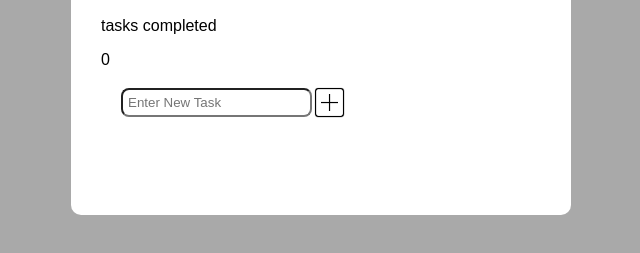
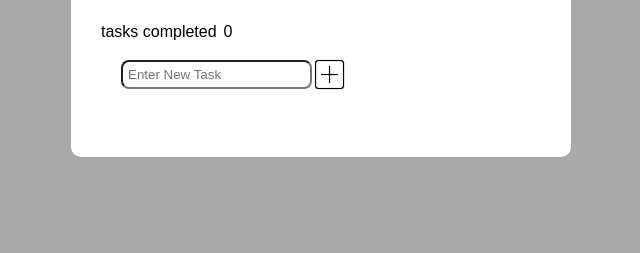
Before and after one commit to William3321/Int-Webutveckling, a plain HTML site: page Uppgift 4/index.html in a window 1280 px wide. Shown: the part 211-464 px from the top of the page, without its empty margins (329-969 px from the left). Drawn offline with Linux system fonts and the light colour scheme.

Commit message:
modified:   Uppgift 4/Script.js 	modified:   Uppgift 4/Style.css 	modified:   Uppgift 4/index.html

```diff
--- a/Uppgift 4/Script.js
+++ b/Uppgift 4/Script.js
@@ -1,6 +1,6 @@
 const inputBox = document.getElementById("input-box");
 const listContainer = document.getElementById("list-container");
-let taskCounter = document.getElementById("counter");
+const counter = document.getElementById("Counter");
 
 
 function addTask(){
@@ -22,10 +22,12 @@ function addTask(){
 listContainer.addEventListener("click", function(e){
     if(e.target.tagName === "LI"){
         e.target.classList.toggle("checked");
+        countCompletedTasks()
         saveData();
     }
     else if(e.target.tagName === "SPAN"){
         e.target.parentElement.remove();
+        countCompletedTasks()
         saveData();
     }
 }, false);
@@ -37,10 +39,11 @@ function saveData(){
 function showTask(){
     listContainer.innerHTML = localStorage.getItem("data");
 }
+
+function countCompletedTasks() {
+    const checkedTasks = document.querySelectorAll('.checked');
+    counter.textContent = checkedTasks.length; // Update the counter with the count of completed tasks
+}
+
 showTask()
-
-let Counter = 0
-span.addEventListener('click', function(){
-    Counter++
-    document.querySelector("#counter").innerHTML = Counter
-})
+countCompletedTasks()
--- a/Uppgift 4/Style.css
+++ b/Uppgift 4/Style.css
@@ -18,7 +18,7 @@ body{
     max-width: 440px;
     background: #fff;
     margin: 100px auto 20px;
-    padding: 40px 30px 70px;
+    padding: 40px 30px 40px;
     border-radius: 10px;
 }
 
@@ -26,7 +26,7 @@ body{
     color: black;
     display: flex;
     align-items: center;
-    margin-bottom: 20px;
+    margin-bottom: 10px;
 }
 
 input{
@@ -98,3 +98,8 @@ ul li span{
 ul li span:hover{
     color: rgb(255, 0, 0);
 }
+
+#Counter-Results{
+    display: flex;
+    gap: 7px;
+}
--- a/Uppgift 4/index.html
+++ b/Uppgift 4/index.html
@@ -11,7 +11,11 @@
 <div class="container">
     <div class="todo-app">
         <h1>To-Do List</h1>
-        <p>tasks completed</p><p id="counter">0</p>
+        <div id="Counter-Results">
+            <p>tasks completed</p>
+            <p id="Counter">0</p>
+        </div>
+
         <div class="row">
 
 
```
